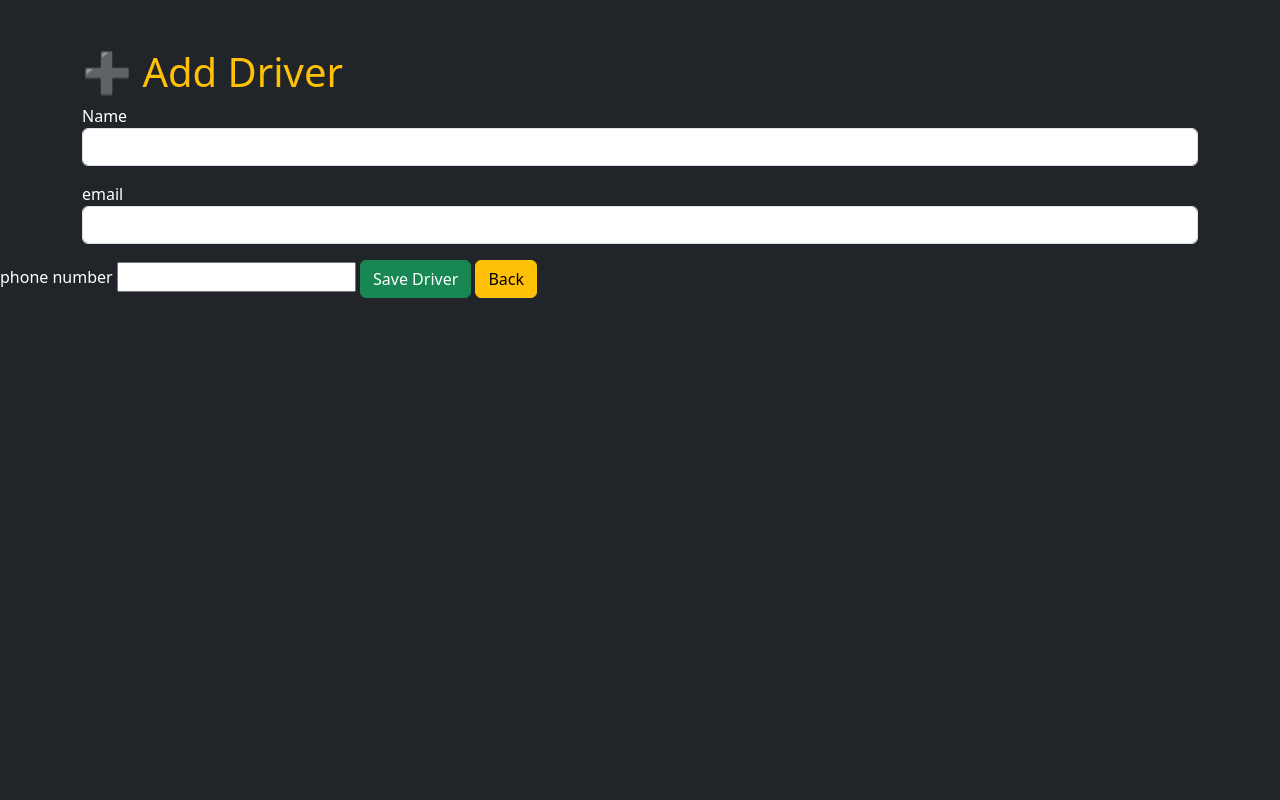
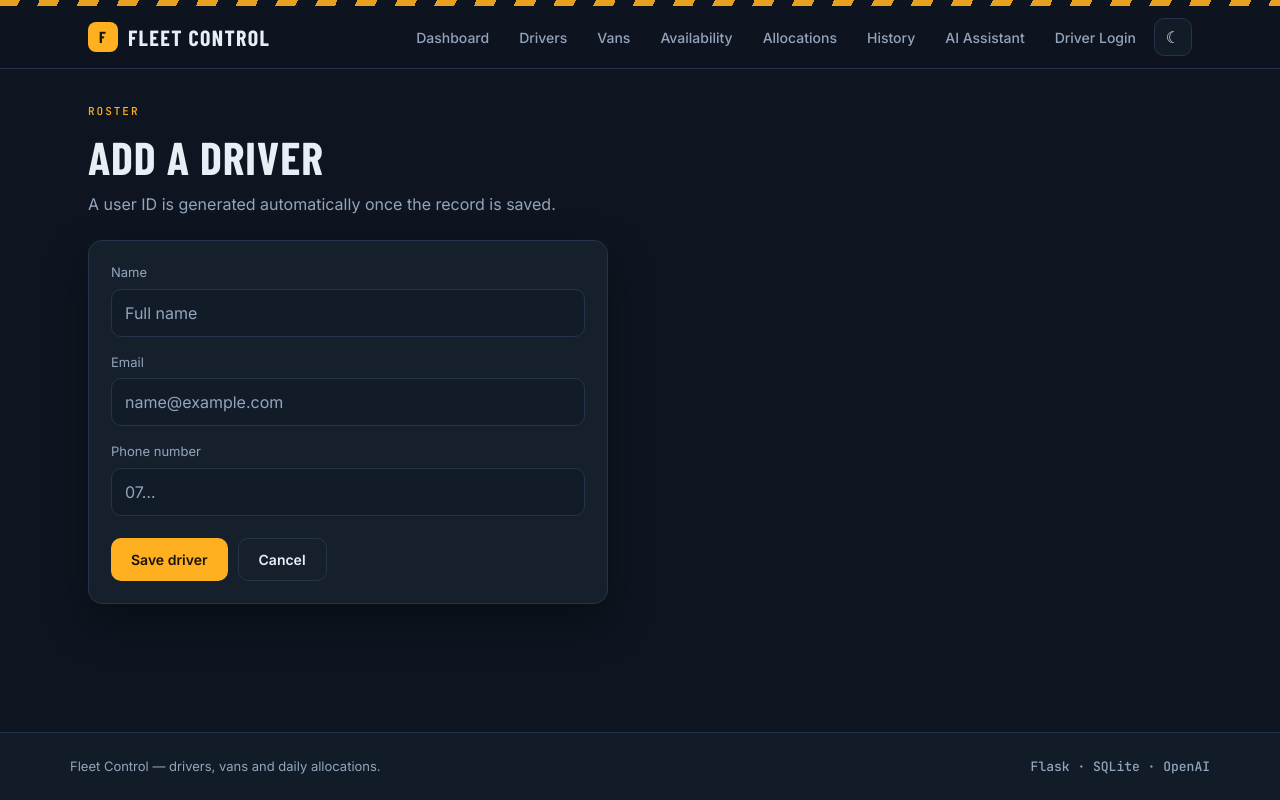
Before and after one commit to mbadr3227-sys/ai-fleet-management, a Flask app: page /add_driver in a window 1280 px wide. Run offline with Flask 3, Linux system fonts and the light colour scheme.

Commit message:
Refactor add_driver.html with Bootstrap and form updates

```diff
--- a/templates/add_driver.html
+++ b/templates/add_driver.html
@@ -1,45 +1,37 @@
-<!DOCTYPE html>
-<html>
-<head>
-    <title>Add Driver</title>
-    <link href="https://cdn.jsdelivr.net/npm/bootstrap@5.3.3/dist/css/bootstrap.min.css" rel="stylesheet">
-</head>
+{% extends "base.html" %}
 
-<body class="bg-dark text-white">
+{% block title %}Add driver — Fleet Control{% endblock %}
 
-<div class="container mt-5">
+{% block content %}
 
-    <h1 class="text-warning">➕ Add Driver</h1>
+<span class="eyebrow">Roster</span>
+<h1 class="mt-2">Add a driver</h1>
+<p class="muted">A user ID is generated automatically once the record is saved.</p>
 
+<div class="panel reveal mt-4" style="max-width:520px">
   <form method="POST">
 
     <div class="mb-3">
-            <label>Name</label>
-            <input type="text" name="name" class="form-control" required>
+      <label for="name">Name</label>
+      <input type="text" name="name" id="name" class="form-control" placeholder="Full name" required>
     </div>
 
     <div class="mb-3">
-            <label>email</label>
-            <input type="text" name="email" class="form-control" required>
+      <label for="email">Email</label>
+      <input type="email" name="email" id="email" class="form-control" placeholder="name@example.com" required>
     </div>
 
-        </div>
-             </div class=mb-3>
-             <label>phone number</label>
-             <input type="text" name="phone" class+"form-control" required>
+    <div class="mb-3">
+      <label for="phone">Phone number</label>
+      <input type="tel" name="phone" id="phone" class="form-control" placeholder="07…" required>
     </div>
 
-        <button type="submit" class="btn btn-success">
-            Save Driver
-        </button>
-
-        <a href="/drivers" class="btn btn-warning">
-            Back
-        </a>
+    <div style="display:flex;gap:10px;flex-wrap:wrap;margin-top:22px">
+      <button type="submit" class="btn btn-fleet">Save driver</button>
+      <a href="/drivers" class="btn btn-ghost">Cancel</a>
+    </div>
 
   </form>
-
 </div>
 
-</body>
-</html>
+{% endblock %}
```
Lines whose indentation alone changed are shown as unchanged.
